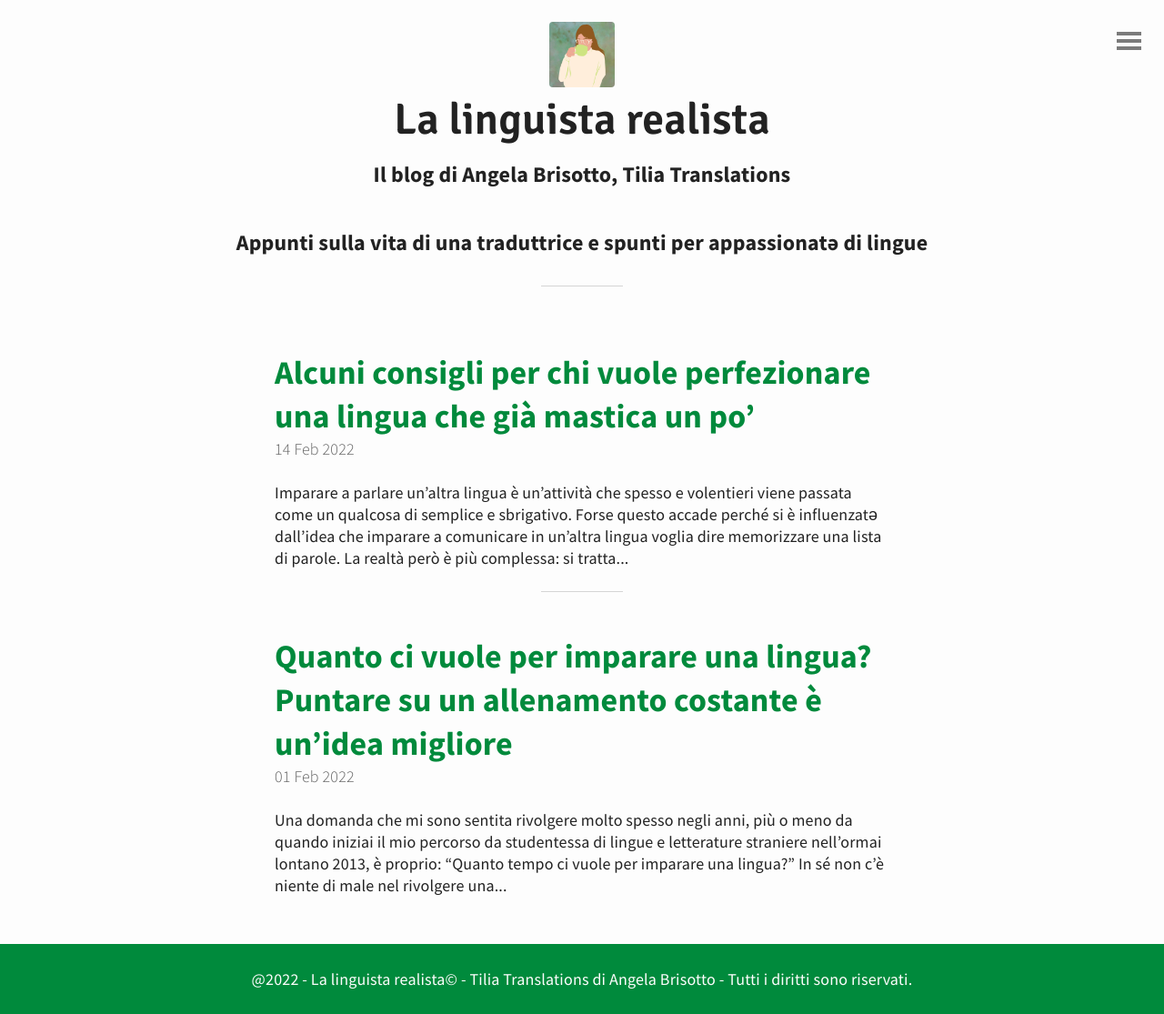
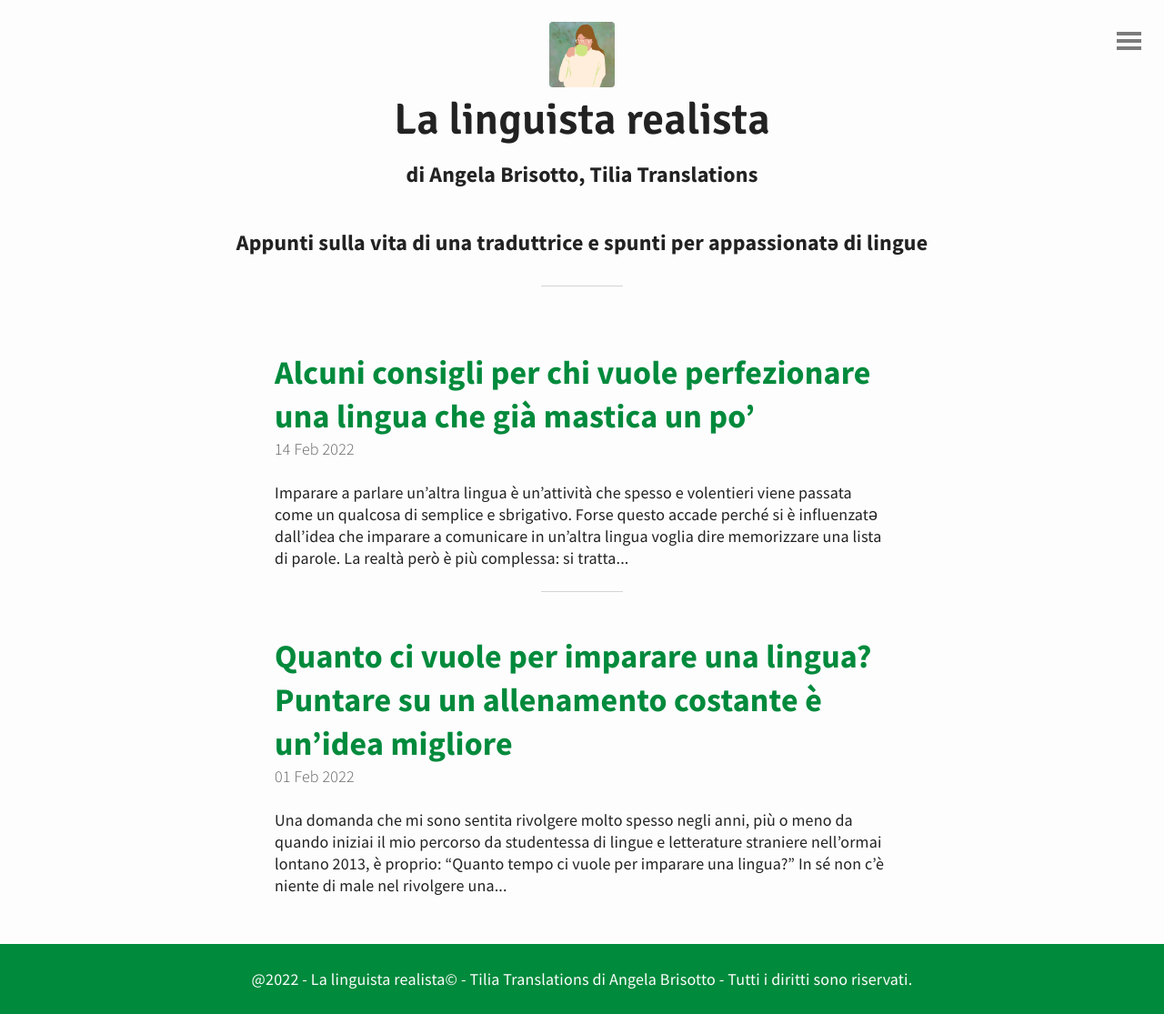
Before and after one commit to angelatiliatranslations/blog, a Jekyll site: the page built from index.html, in a window 1280 px wide. Shown: the whole page at 91% size. Built offline with Jekyll 4.4.1, drawn with Linux system fonts in a browser that asks for light colours; the list of posts is cut into pages by our own code.

Commit message:
Update header.html

```diff
--- a/_includes/header.html
+++ b/_includes/header.html
@@ -2,7 +2,7 @@
 	<a href="{{ site.baseurl }}">
 		<img src="{{ "/img/blogtilia2022.png" | prepend: site.baseurl | replace: '//', '/' }}" alt="Emerald Logo">
 	  <h1>La linguista realista</h1>
-		<h3>Il blog di Angela Brisotto, Tilia Translations</h3>
+		<h3>di Angela Brisotto, Tilia Translations</h3>
 		<br>
 		<h5>Appunti sulla vita di una traduttrice e spunti per appassionatə di lingue</h5>
 	</a>
```
